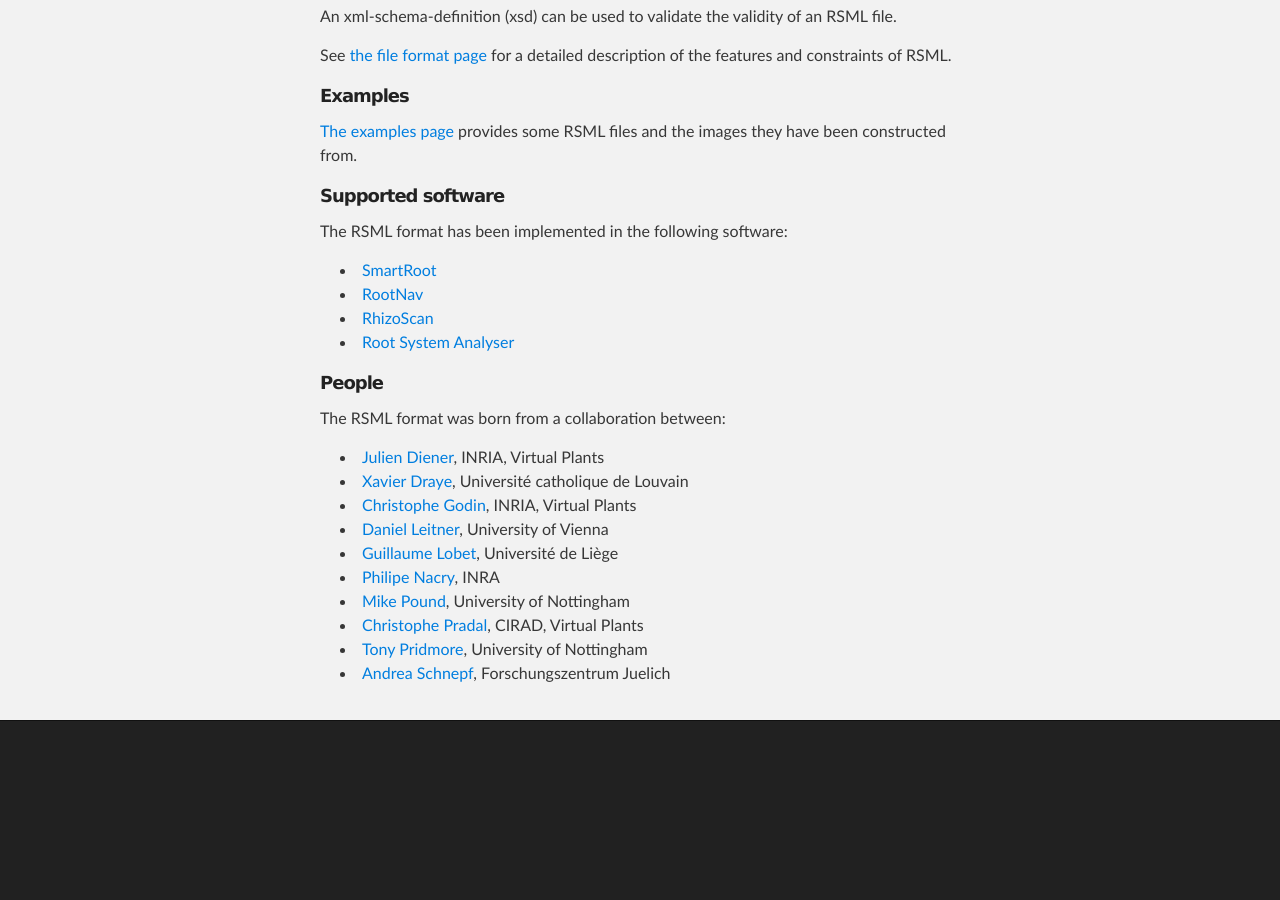
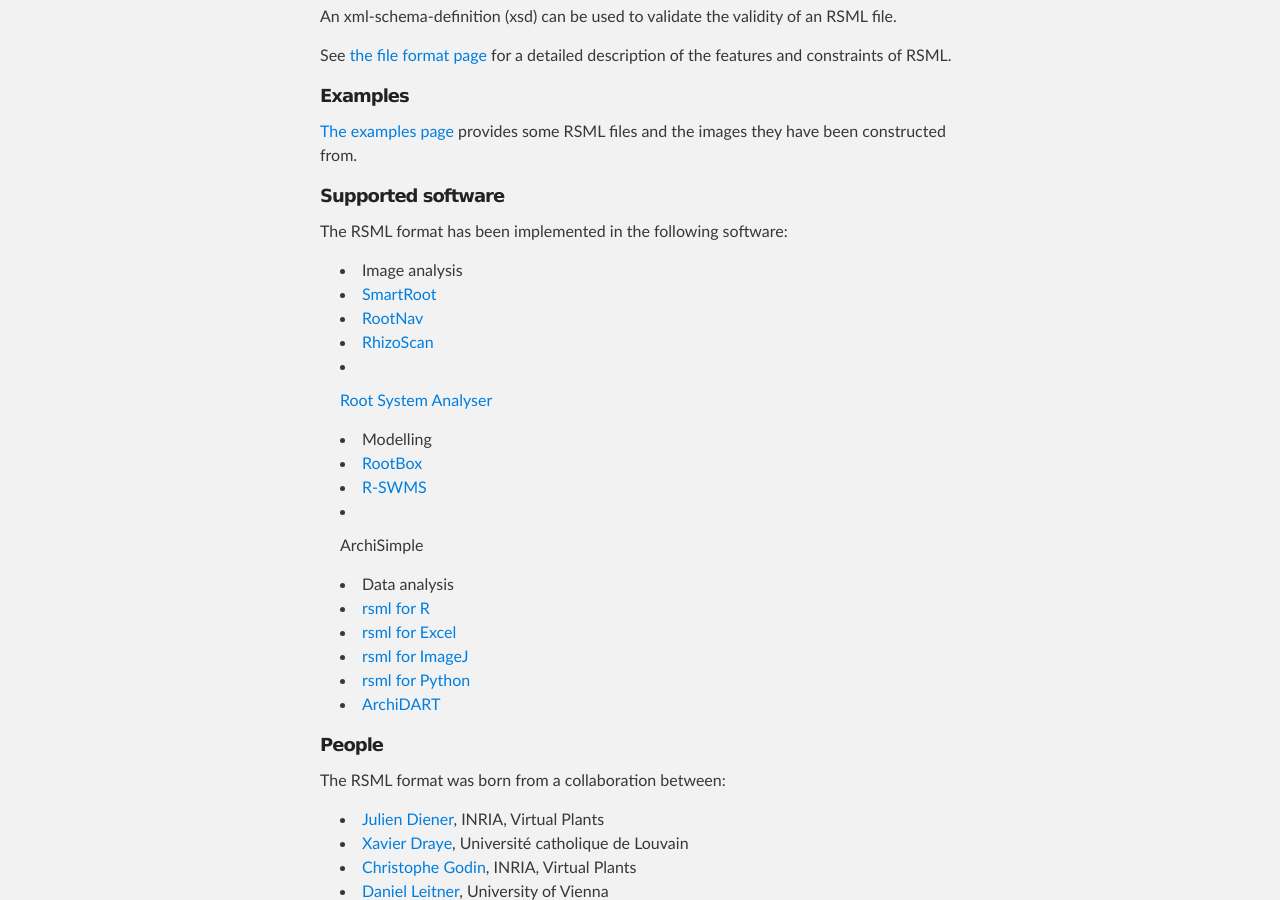
Before and after one commit to RootSystemML/RootSystemML.github.io, a Jekyll site: the page built from index.md, in a window 1280 px wide and 900 px high, scrolled down 883 px. Built offline with Jekyll 4.4.1, drawn with Linux system fonts in a browser that asks for light colours; before the commit the page ends 1644 px from its top, so only the background shows below that.

Commit message:
Update index.md

```diff
--- a/index.md
+++ b/index.md
@@ -32,10 +32,23 @@
 #####Supported software
 The RSML format has been implemented in the following software:
 
+- Image analysis
  - [SmartRoot](http://www.uclouvain.be/en-smartroot)
  - [RootNav](http://www.cpib.ac.uk/tools-resources/software/rootnav/)
  - [RhizoScan](https://team.inria.fr/virtualplants/research/project/rhizoscan/)
  - [Root System Analyser](http://www.csc.univie.ac.at/rootbox/rsa.html)
+
+- Modelling
+ - [RootBox](http://www.csc.univie.ac.at/rootbox/rsa.html)
+ - [R-SWMS](http://sites.uclouvain.be/RSWMS/)
+ - ArchiSimple
+
+- Data analysis
+ - [rsml for R](http://cran.r-project.org/web/packages/rsml/index.html)
+ - [rsml for Excel](http://sourceforge.net/p/rootnav/code/ci/default/tree/)
+ - [rsml for ImageJ](https://github.com/RootSystemML/RSML-conversion-tools/tree/master/imagej)
+ - [rsml for Python](https://github.com/RootSystemML/RSML-conversion-tools/tree/master/python/rsml)
+ - [ArchiDART](http://cran.r-project.org/web/packages/archiDART/index.html)
 
 [comment]: # ([See the supporting software page for more details](software))
 
```
